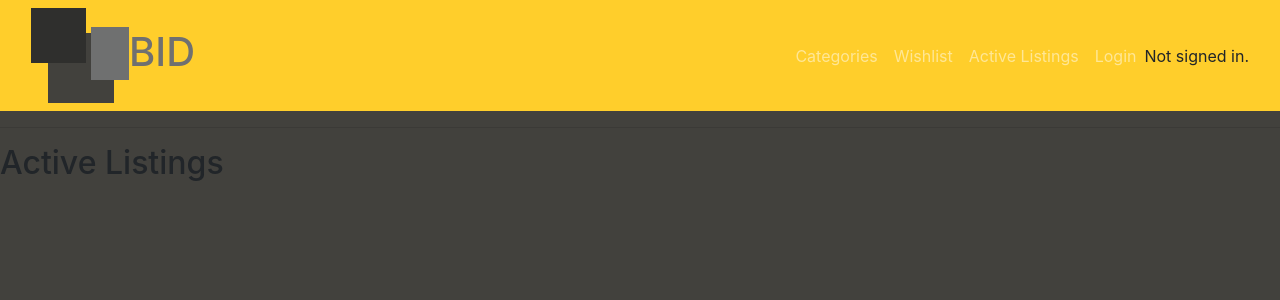
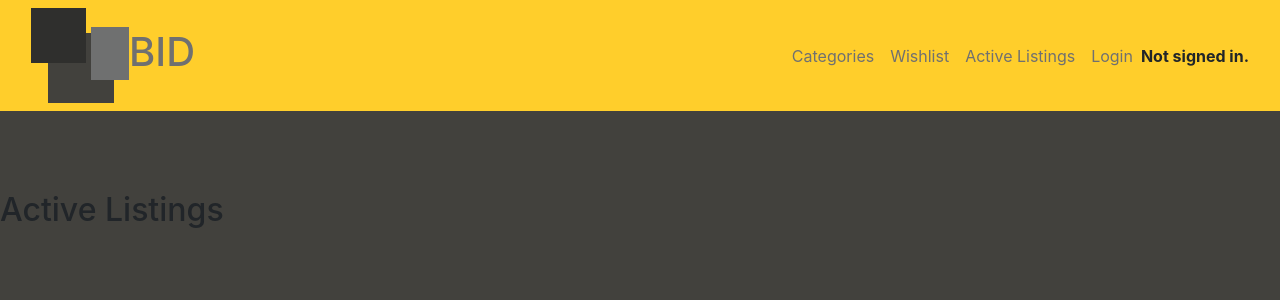
Before and after one commit to peter33chavez/commerce-Project2, a Django app: page / in a window 1280 px wide. Shown: the top 300 px of the page. Run offline with Django 3.2, Linux system fonts and the light colour scheme; some libraries are stand-ins or nearby versions.

Commit message:
adding styling to navbar

```diff
--- a/commerce/auctions/static/auctions/styles.css
+++ b/commerce/auctions/static/auctions/styles.css
@@ -3,7 +3,7 @@ body {
 
 }
 .navbar{
-    margin: 0;
+    margin-bottom: 80px;
 }
 .bg-dark{
     background-color: #FFCE2B!important;
@@ -27,5 +27,12 @@ body {
     justify-content: flex-end;
 }
 .nav-link{
-    color: #707070;
+    color: #707070!important;
+
 }
+
+.sign-in-message{
+    position: relative;
+    top: 8px;
+
+}
--- a/commerce/auctions/templates/auctions/layout.html
+++ b/commerce/auctions/templates/auctions/layout.html
@@ -47,21 +47,19 @@
                                 <a class="nav-link" href="{% url 'login' %}">Login</a>
                             </li>
                         {% endif %}
+                        <li class='nav-item sign-in-message'>
+                            {% if user.is_authenticated %}
+                                Hello, <strong>{{ user.username }}</strong>.
+                            {% else %}
+                                <strong>Not signed in.</strong>
+                            {% endif %}
+                        </li>
                     </ul>
-                     <div>
-                        {% if user.is_authenticated %}
-                            Hello, <strong>{{ user.username }}</strong>.
-                        {% else %}
-                            Not signed in.
-                        {% endif %}
-                    </div>
                 </div>
             </div>
         </nav>
-        <hr>
-        <script src="https://cdn.jsdelivr.net/npm/bootstrap@5.0.0-beta3/dist/js/bootstrap.bundle.min.js" integrity="sha384-JEW9xMcG8R+pH31jmWH6WWP0WintQrMb4s7ZOdauHnUtxwoG2vI5DkLtS3qm9Ekf" crossorigin="anonymous"></script>
-
         {% block body %}
         {% endblock %}
+        <script src="https://cdn.jsdelivr.net/npm/bootstrap@5.0.0-beta3/dist/js/bootstrap.bundle.min.js" integrity="sha384-JEW9xMcG8R+pH31jmWH6WWP0WintQrMb4s7ZOdauHnUtxwoG2vI5DkLtS3qm9Ekf" crossorigin="anonymous"></script>
     </body>
 </html>
```
